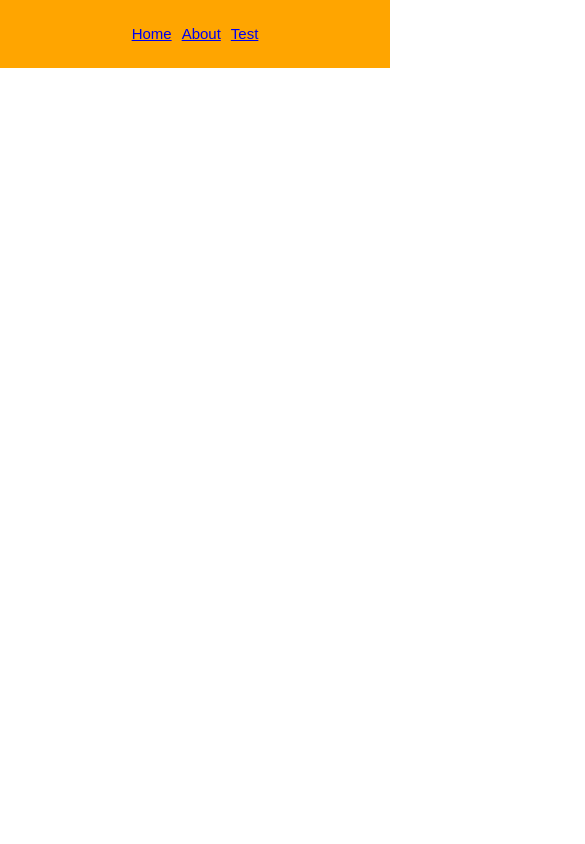
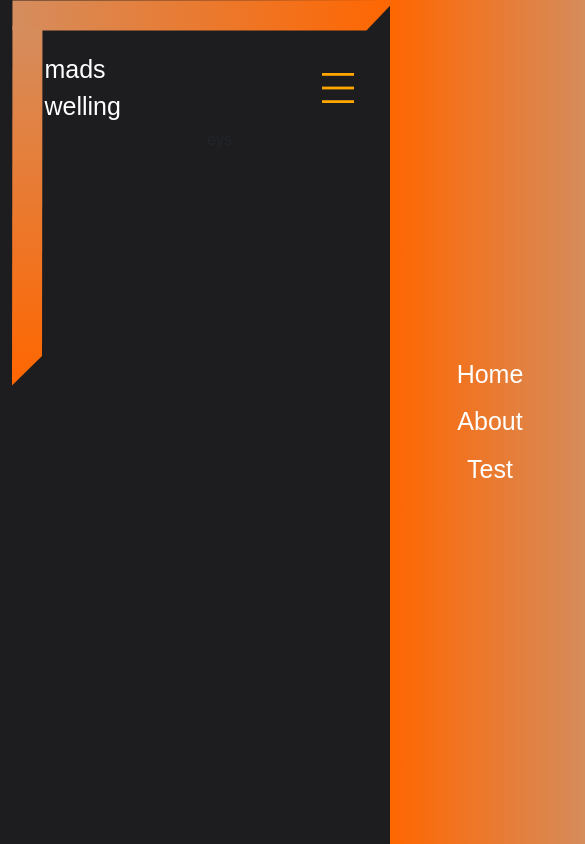
Before and after one commit to MadsWAndersen/portfolio, a Vue app: page / in a window 390 px wide. Shown: the whole page, 585 px wide, since content can reach past the window. Built offline with nearby package versions, Linux system fonts and the light colour scheme; a web font is replaced by a local one.

Commit message:
Inserted Hamburger + Bootstrap + Seperated stuff into components

```diff
--- a/src/App.vue
+++ b/src/App.vue
@@ -1,24 +1,55 @@
 <script setup>
 import { RouterLink, RouterView } from "vue-router";
-import Header from  './components/Header.vue';
-import { ref, setTransitionHooks } from 'vue';
+import Menu from  './components/Menu.vue';
+import Logo from  './components/Logo.vue';
+import Hamburger from  './components/Hamburger.vue';
+import Triangle from  './components/layout/Triangle.vue';
+import { ref, setTransitionHooks, onMounted } from 'vue';
+
+onMounted(() => {
+  const ham = document.getElementById('hamburger');
+  const menu = document.getElementById('menu')
+
+  ham.addEventListener("click", function() {
+    menu.classList.toggle("active");
+    console.log("toggle")
+  })
 
 
+
+})
 
 
 
 </script>
 
 <template>
-  <header>
-    <div class="wrapper">
-      <Header/>
+  <div id="menu">
+    <Menu/>
+  </div>
 
 
+  <header>
+    <div class="container">
+      <div class="triangle"><Triangle/></div>
+      <div class="row pt-5">
+        <div class="col-3 offset-1 d-flex align-items-center"><Logo/></div>
+        <div class="col-8 d-flex justify-content-end"><Hamburger/></div>
+      </div>
+    </div>
+  </header>
+
+
+<section>
+  <div class="container">
+    <div class="row">
+      <div class="col-6">ey</div>
+      <div class="col-6">eys</div>
 
     </div>
+  </div>
 
-  </header>
+</section>
 
   <section>
     <RouterView />
--- a/src/assets/main.scss
+++ b/src/assets/main.scss
@@ -1,19 +1,53 @@
-@import "./base.css";
-$color_1: hsla(160, 100%, 37%, 1);
-$background-color_1: hsla(160, 100%, 37%, 0.2);
-
+////////////////////////////////////////////////////////////////////////
+////////////////////////////// Variables ///////////////////////////////
+////////////////////////////////////////////////////////////////////////
 
 $colorOrange: #FF6600;
-$colorCharcoal: #333333;
+$colorCharcoal: #1D1D20;
 
+////////////////////////////////////////////////////////////////////////
+////////////////////////////// Fonts ///////////////////////////////////
+////////////////////////////////////////////////////////////////////////
 
 @import url('https://fonts.cdnfonts.com/css/mark-pro');
+
+////////////////////////////////////////////////////////////////////////
+////////////////////////////// General styling /////////////////////////
+////////////////////////////////////////////////////////////////////////
 
 * {
   font-family: 'Mark Pro', sans-serif;
 }
 
+body {
+  background: $colorCharcoal
+}
+
+#menu {
+  position: absolute;
+  right: 0;
+  height: 100vh;
+  width: 200px;
+  background: rgb(255,102,0);
+  background: linear-gradient(90deg, rgba(255,102,0,1) 0%, rgba(213,141,94,1) 100%);
+  transform: translateX(200px);
+  transition: 0.5s ease;
+  &.active {
+    transform: translateX(0px);
+  }
+}
+
+@media (min-width: 1400px) {
+  .container {
+      max-width: 1580px!important;
+  }
+}
 
 header {
   width: 100%;
+  .triangle {
+    position: absolute;
+    pointer-events: none;
+   }
+
 }
--- /dev/null
+++ b/src/components/Hamburger.vue
@@ -0,0 +1,59 @@
+<template>
+        <svg id="hamburger" class="ham hamRotate ham1" viewBox="0 0 100 100" width="80" onclick="this.classList.toggle('active')">
+          <path
+                class="line top"
+                d="m 30,33 h 40 c 0,0 9.044436,-0.654587 9.044436,-8.508902 0,-7.854315 -18.024349,-11.958003 -14.89975,-10.85914 -6.875401,1.098863 -13.637059,4.171617 -13.637059,16.368042 v 40" />
+          <path
+                class="line middle"
+                d="m 30,50 h 40" />
+          <path
+                class="line bottom"
+                d="m 30,67 h 40 c 12.796276,0 15.357889,-11.717785 15.357889,-26.851538 0,-15.133752 -4.786586,-27.274118 -16.667516,-27.274118 -11.88093,0 -18.499247,6.994427 -18.435284,17.125656 l 0.252538,40" />
+        </svg>
+</template>
+
+<script setup>
+
+</script>
+
+<style lang="scss" scoped>
+
+
+.ham {
+	cursor: pointer;
+	-webkit-tap-highlight-color: transparent;
+	transition: transform 400ms;
+	-moz-user-select: none;
+	-webkit-user-select: none;
+	-ms-user-select: none;
+	user-select: none;
+}
+.hamRotate.active {
+	transform: rotate(45deg);
+}
+.hamRotate180.active {
+	transform: rotate(180deg);
+}
+.line {
+	fill: none;
+	transition: stroke-dasharray 400ms, stroke-dashoffset 400ms;
+	stroke: orange;
+	stroke-width: 3.5;
+}
+.ham1 {
+	.top {
+		stroke-dasharray: 40 139;
+	}
+	.bottom {
+		stroke-dasharray: 40 180;
+	}
+}
+.ham1.active {
+	.top {
+		stroke-dashoffset: -98px;
+	}
+	.bottom {
+		stroke-dashoffset: -138px;
+	}
+}
+</style>
--- /dev/null
+++ b/src/components/Logo.vue
@@ -0,0 +1,16 @@
+<template>
+    <div>
+        <span>mads welling</span>
+    </div>
+</template>
+
+<script setup>
+
+</script>
+
+<style lang="scss" scoped>
+    span {
+        color: white;
+        font-size: 25px;
+    }
+</style>
--- a/src/components/Header.vue
+++ b/src/components/Menu.vue
@@ -1,4 +1,8 @@
 <script setup>
+import { ref, onMounted } from 'vue'
+
+
+
 
 </script>
 
@@ -11,14 +15,21 @@
 </template>
 
 <style lang="scss" scoped>
+
 nav {
-    background-color: orange;
-    height: 8vh;
+    flex-direction: column;
     display: flex;
     gap: 10px;
+    height: 100%;
     justify-content: center;
     align-items: center;
-}
+    right: 0;
+    a {
+        color: #fff;
+        text-decoration: none;
+        font-size: 25px;
+    }
+  }
 
 
 </style>
--- /dev/null
+++ b/src/components/layout/Triangle.vue
@@ -0,0 +1,28 @@
+<template>
+    <div>
+        <span>
+            <svg xmlns="http://www.w3.org/2000/svg" xmlns:xlink="http://www.w3.org/1999/xlink" width="383.462" height="385.565" viewBox="0 0 383.462 385.565">
+                <defs>
+                    <linearGradient id="linear-gradient" x1="0.5" x2="0.5" y2="1" gradientUnits="objectBoundingBox">
+                    <stop offset="0" stop-color="#f60"/>
+                    <stop offset="1" stop-color="#d58d5e"/>
+                    </linearGradient>
+                </defs>
+                <g id="Group_4" data-name="Group 4" transform="translate(-169.538 1)">
+                    <path id="Path_1" data-name="Path 1" d="M1.054,27.907,31.073-1.565l-.462,359.7h-30Z" transform="translate(200.611 383) rotate(180)" fill="url(#linear-gradient)"/>
+                    <path id="Path_2" data-name="Path 2" d="M0,0,30.611,29.023V383h-30Z" transform="translate(553 -1) rotate(90)" fill="url(#linear-gradient)"/>
+                </g>
+            </svg>
+        </span>
+    </div>
+</template>
+
+<script setup>
+
+</script>
+
+<style lang="scss" scoped>
+    div {
+        pointer-events: none;
+    }
+</style>
--- a/src/main.js
+++ b/src/main.js
@@ -1,8 +1,13 @@
+
 import { createApp } from "vue";
+import "bootstrap/dist/css/bootstrap.css";
 import App from "./App.vue";
 import router from "./router";
 
+
 import "./assets/main.scss";
+import "bootstrap/dist/js/bootstrap.js"
+
 
 const app = createApp(App);
 
```
